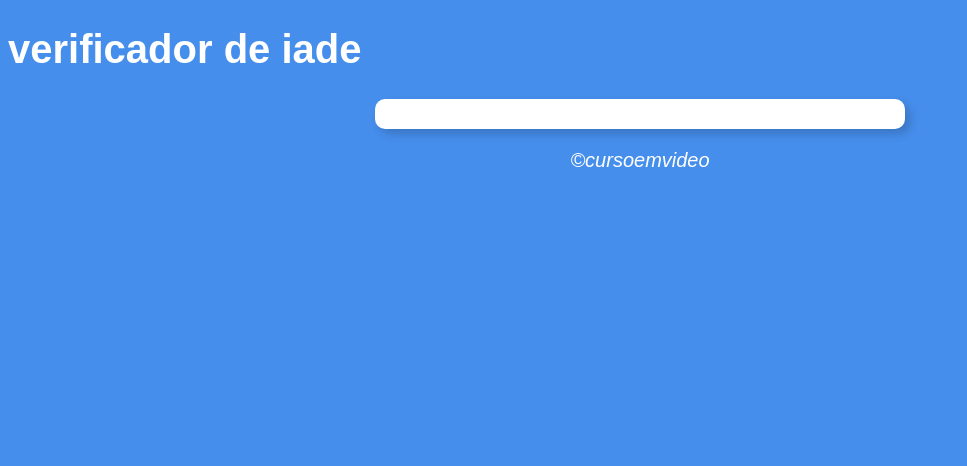
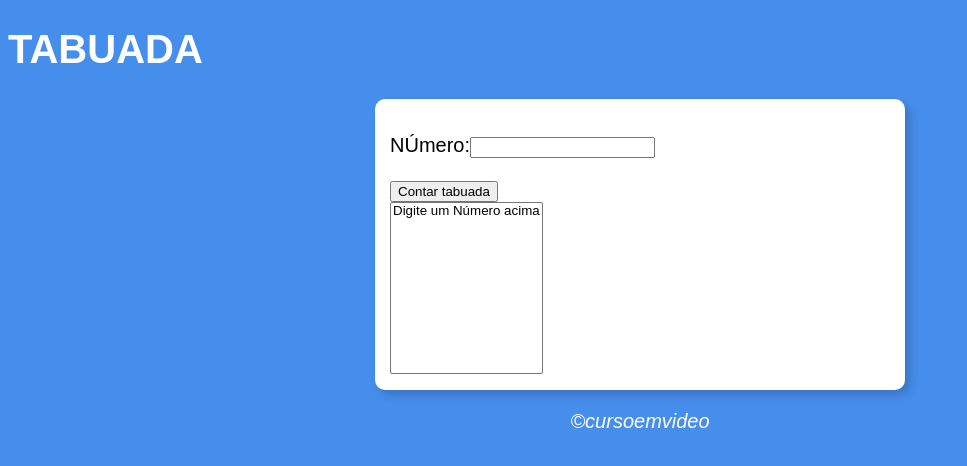
Before and after one commit to Diego001-bit/javascript, a plain HTML site: page aula 14ex/ex017.html in a window 1280 px wide. Shown: the whole page, without its empty margins (0-967 px from the left). Drawn offline with Linux system fonts and the light colour scheme.

Commit message:
Deu certo

```diff
--- a/aula 14ex/ex017.html
+++ b/aula 14ex/ex017.html
@@ -9,13 +9,17 @@
 </head>
 <body>
     <header>
-        <h1>verificador de iade</h1>
+        <h1>TABUADA</h1>
     </header>
     <section>
         <div>
-
+            <p>NÚmero:<input type="number" value="tabuada" id="numero"></p>
+            <input type="button" value="Contar tabuada" onclick="mutiplicar()" id="inicio">
         </div>
-        <div id="res">
+        <div>
+            <select name="tabuada" id="seltab" size="10">
+                <option>Digite um Número acima</option>
+            </select>
 
         </div>
     </section>
--- a/aula 14ex/script.js
+++ b/aula 14ex/script.js
@@ -1 +1,31 @@
-alert('olá')
+function mutiplicar(){
+    var numero = document.getElementById('numero')
+    var res = document.getElementById('seltab')
+    var v = Number(numero.value)
+    var a = Number (v*10)
+    var c = 1
+    res.innerHTML = ''
+    if(v > 0){
+    for(var x = v;x <= a;x +=v ){
+        let item = document.createElement('Option')
+        item.text +=`${v} x ${c++} = ${x}`
+        res.appendChild(item)
+
+    }
+    }else if (v < 0){
+        for(var x = v;a <= x;x += v){
+            let item = document.createElement('Option')
+            item.text += `${v} x ${c++} = ${x}`
+            res.appendChild(item)
+        }
+    }else if (v == 0){
+        for(var x = v;c <= 10;x *= v){
+            let item = document.createElement('Option')
+            item.text += `${v} x ${c++} = ${x}`
+            res.appendChild(item)
+        }
+    }
+    else{
+        alert('Digite um numero')
+    }
+}
```
Also changed, not shown: aula 14/ambiente.js (+15 -4 lines), aula 14/node_a968ded351353.tmp.js (added, +9 -0 lines), aula 14/node_cef144125fad9.tmp.js (added, +9 -0 lines), aula 14/node_d62b42f9265ac.tmp.js (added, +8 -0 lines), aula 14/node_ed4bd46fc66a6.tmp.js (added, +9 -0 lines).
